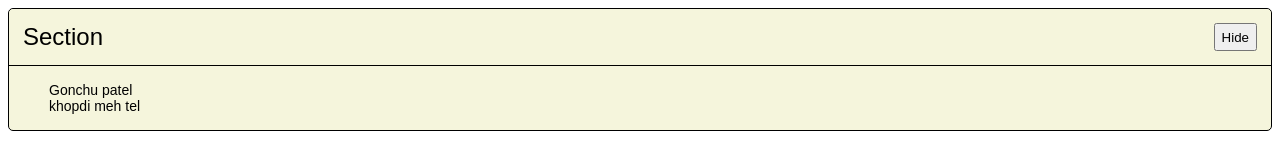
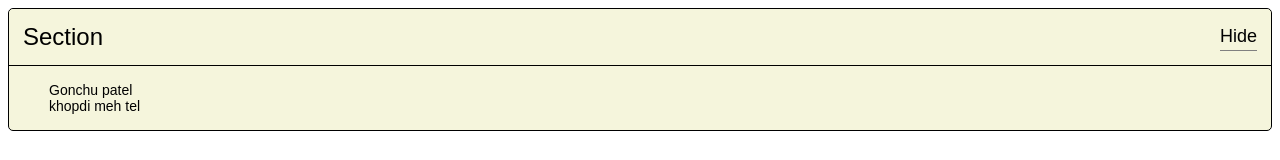
Before and after one commit to ashwinrastogi1/clog, a Next.js app: page /blog_post in a window 1280 px wide. Shown: the top 160 px of the page. Built offline with nearby package versions, Linux system fonts and the light colour scheme; a web font is replaced by a local one.

Commit message:
Added custom button

```diff
--- /dev/null
+++ b/react/button.tsx
@@ -0,0 +1,16 @@
+import React from 'react';
+import cx from 'classnames';
+import style from '../static/button.module.css';
+
+interface ButtonProps {
+    onClick: (event: React.MouseEvent<HTMLDivElement, MouseEvent>) => void;
+    className?: string;
+}
+
+export const Button: React.FunctionComponent<ButtonProps> = ({onClick, className, children}) => {
+    const buttonClasses = cx({
+        [style.button_frame]: true,
+        [className]: className !== undefined,
+    })
+    return <div onClick={onClick} className={buttonClasses}>{children}</div>;
+}
--- a/react/section_header.tsx
+++ b/react/section_header.tsx
@@ -1,6 +1,6 @@
 import React from 'react';
-import Button from 'react-bootstrap/Button';
-import {Title} from './typography';
+import {Button} from './button';
+import {Title, Text} from './typography';
 import classNames from 'classnames'
 import style from '../static/recipe-section.module.css';
 
@@ -24,7 +24,7 @@ export class SectionHeader extends React.PureComponent<SectionHeaderProps> {
             <div className={headerClasses}>
                 <Title variant={'large'}>{this.props.children}</Title>
                 <Button onClick={(event) => this.props.onButtonClick()} className={style.section_hide}>
-                    <span>{this.props.isHiddenByUser ? 'Show' : 'Hide'}</span>
+                    <Text variant={'large'}>{this.props.isHiddenByUser ? 'Show' : 'Hide'}</Text>
                 </Button>
             </div>
         );
--- /dev/null
+++ b/static/button.module.css
@@ -0,0 +1,12 @@
+.button_frame {
+    display: flex;
+    align-items: center;
+    justify-content: center;
+    border-bottom: 1px solid gray;
+    background-color: inherit;
+    cursor: pointer;
+}
+
+.button_frame:hover {
+    border-bottom: 2px solid black;
+}
```
Also changed, not shown: react/recipe_card.tsx (added, +16 -0 lines).
